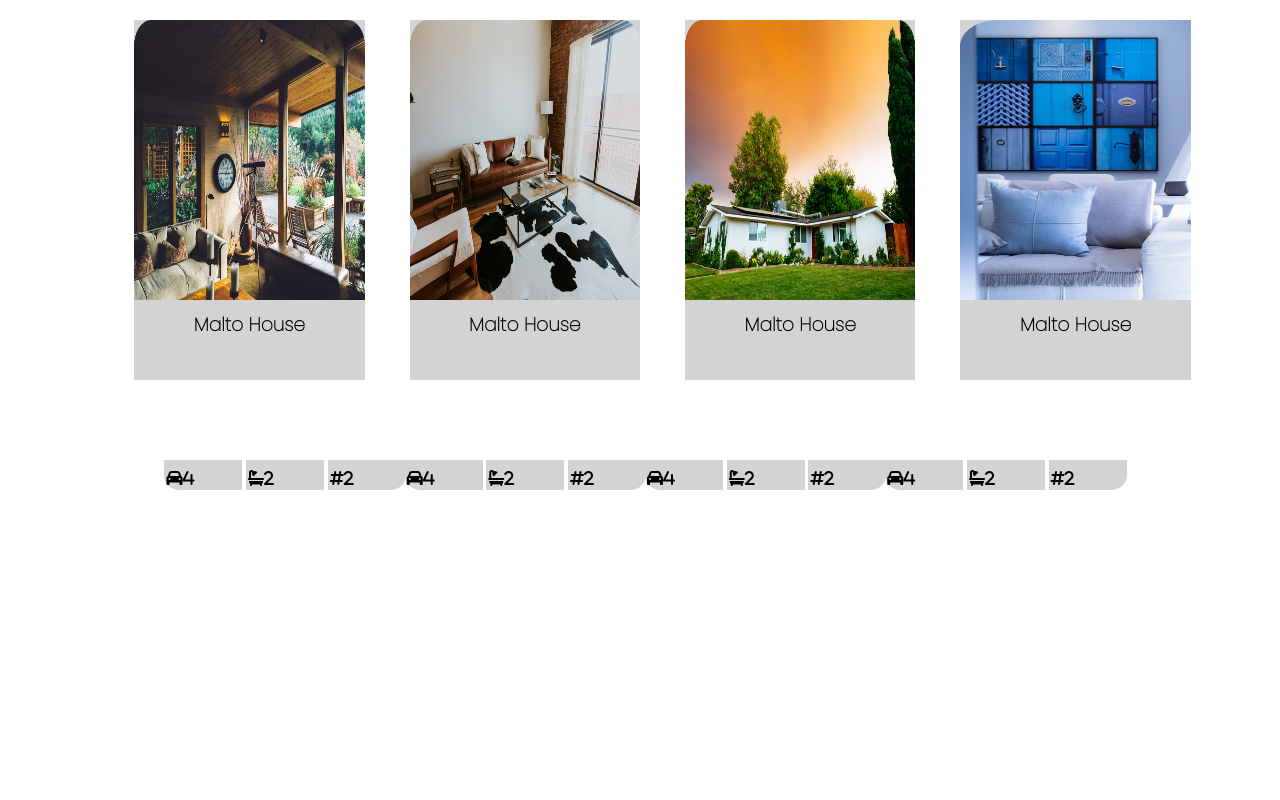
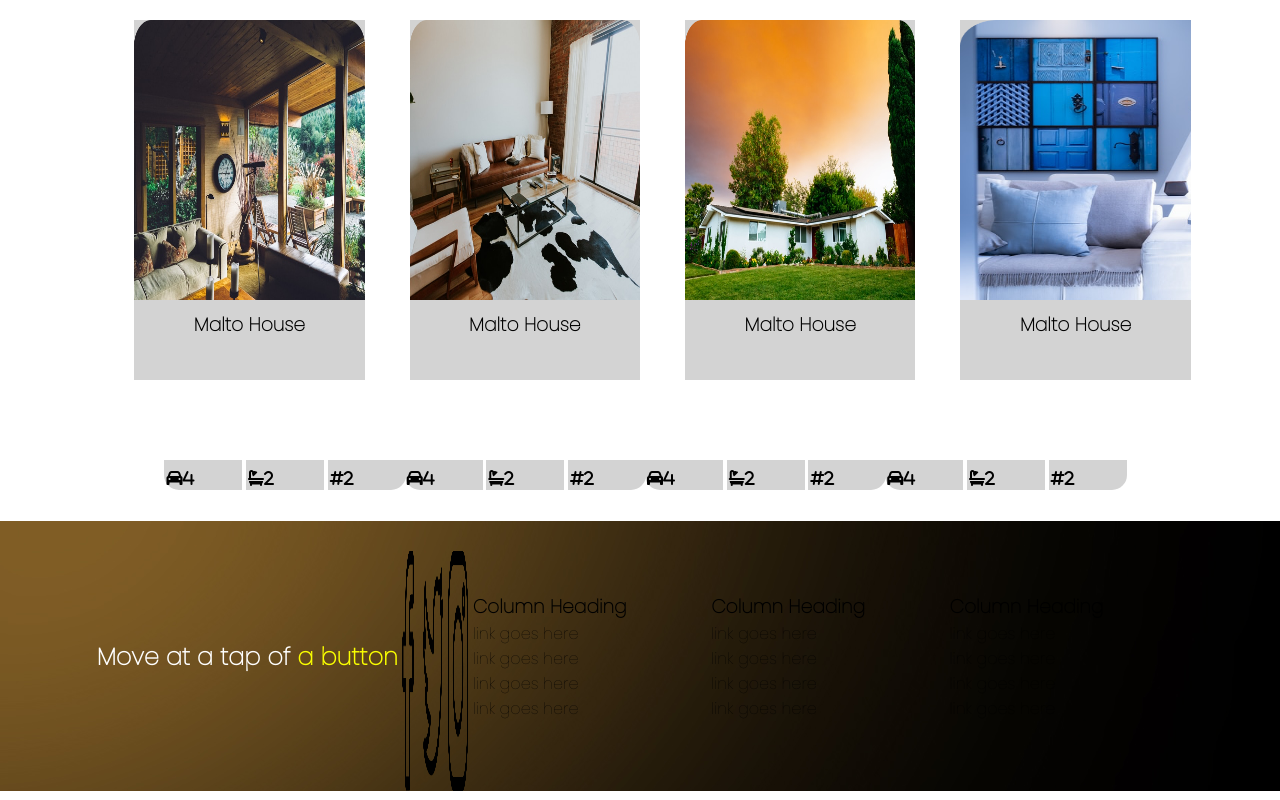
Before and after one commit to loretta-dhahabu/restaurants-landing_page, a plain HTML site: page property.html in a window 1280 px wide. Shown: the part 2138-2938 px from the top of the page. Drawn offline with Linux system fonts and the light colour scheme; a web font is replaced by a local one.

Commit message:
add page 2 footer

```diff
--- a/assets/css/style.css
+++ b/assets/css/style.css
@@ -463,3 +463,45 @@ navbar > ul{
     margin-right: -46px;
     width: 18%;
 }
+
+.footer2{
+    background-image: url("../images/Orange-Images.jpg");
+    display: flex;
+    margin-top: 30px;
+    margin-bottom: -400px;
+}
+.contact ul{
+    list-style-type: none;
+    float:left;
+    display: flex;
+    justify-content: center;
+    align-items: center;
+}
+.contact ul li{
+    list-style: none;
+     padding-inline-end: 5px;
+     margin-left: 0px;
+     margin-top: 30px;
+}
+.contact img{
+    float: left;
+    display: inline;
+    width: 20px;
+    height: 30vh;
+}
+.row{
+    display: flexbox;
+
+}
+.row > .column{
+     display:inline-block;
+     padding-inline-end: 80px;
+}
+.column ul{
+    display: relative;
+    justify-content: center;
+    align-items: center;
+    float: justify;
+}
+.column li{
+    list-style: none;
--- a/property.html
+++ b/property.html
@@ -164,6 +164,48 @@
             <li id="icon3" style="width: 10px; height: 10px;"><i class="fa-solid fa-hashtag">2</i></li>
            </div>
        </div>
+       <!--adding footer section-->
+       <div class="footer2">
+        <div class="heading2">
+            <h2 style="color: white;">Move at a tap of <span style="color: #FAFF00;">a button</span></h2>
+        </div>
+        <div class="contact">
+            <ul>
+                <li><img src="./assets/images/facebook.png" alt="facebook"></li>
+                <li><img src="./assets/images/twitter.png" alt="twitter"></li>
+                <li><img src="./assets/images/instagram.png" alt="instagram"></li>
+            </ul>
+        </div>
+        <div class="row">
+            <div class="column">
+                <h3>Column Heading</h3>
+                <ul>
+                    <li>link goes here</li>
+                    <li>link goes here</li>
+                    <li>link goes here</li>
+                    <li>link goes here</li>
+                </ul>
+            </div>
+            <div class="column">
+                <h3>Column Heading</h3>
+                <ul>
+                    <li>link goes here</li>
+                    <li>link goes here</li>
+                    <li>link goes here</li>
+                    <li>link goes here</li>
+                </ul>
+            </div>
+            <div class="column">
+                <h3>Column Heading</h3>
+                <ul>
+                    <li>link goes here</li>
+                    <li>link goes here</li>
+                    <li>link goes here</li>
+                    <li>link goes here</li>
+                </ul>
+            </div>
+        </div>
+    </div>
 
 
     </div>
```
